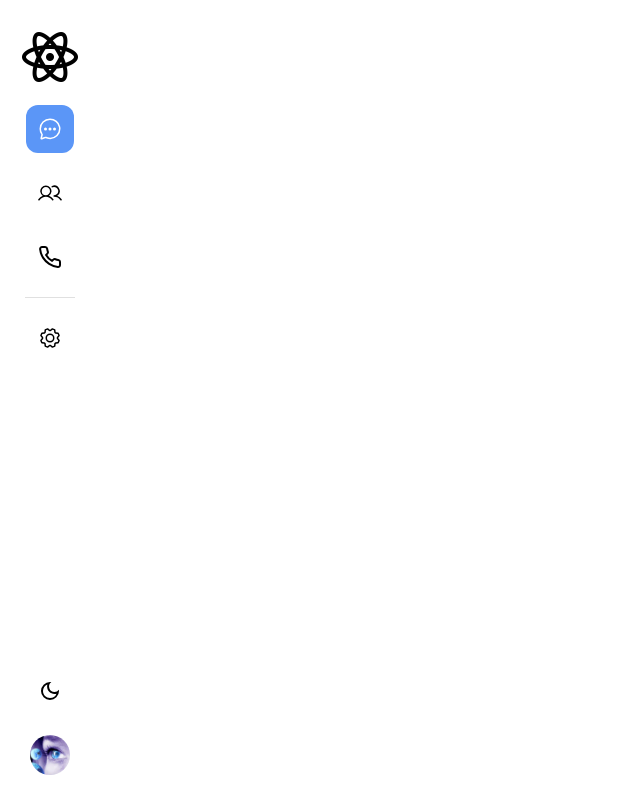
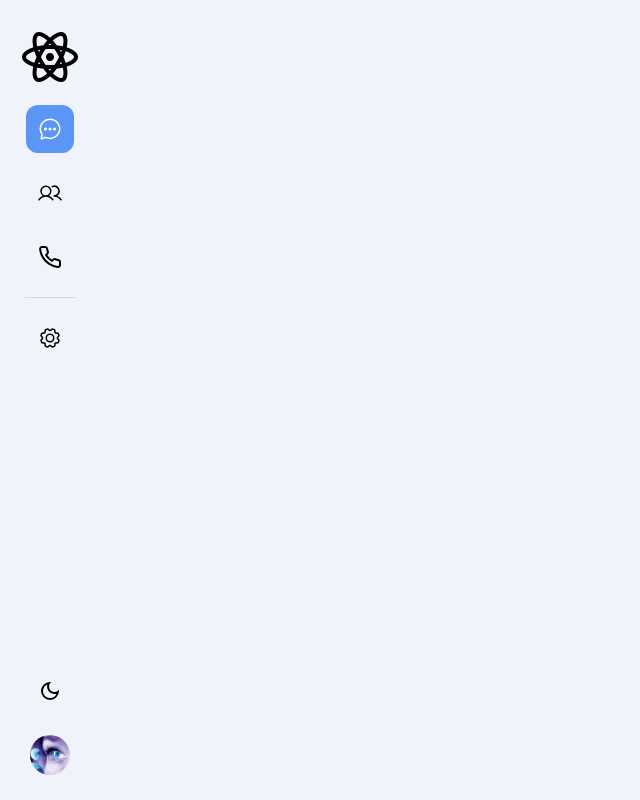
Before and after one commit to Ne3mah/React-Chat-App, a React (Vite) app: page / in a window 1280 px wide. Shown: the whole page, without its empty margins (0-640 px from the left). Built offline with nearby package versions, Linux system fonts and the light colour scheme; a web font is replaced by a local one.

Commit message:
style: Update theme.

```diff
--- a/src/theme/darkTheme.js
+++ b/src/theme/darkTheme.js
@@ -3,7 +3,7 @@ import { createTheme } from '@mui/material/styles';
 const darkTheme  = createTheme({
   palette: {
     mode: 'dark',
-    background: {primary: "#161C24"},
+    background: {primary: "#212B36" , secondary: "#161C24"},
     text: {primary: '#ffffff'},
   }
 });
--- a/src/theme/lightTheme.js
+++ b/src/theme/lightTheme.js
@@ -3,7 +3,7 @@ import { createTheme } from '@mui/material/styles';
 const lightTheme = createTheme({
   palette: {
     mode: 'light',
-    background: {primary: "#fff"},
+    background: {primary: "#F0F4FA", secondary:"#FFFFFF"},
     text: {primary: '#000000'},
   },
 });
```
